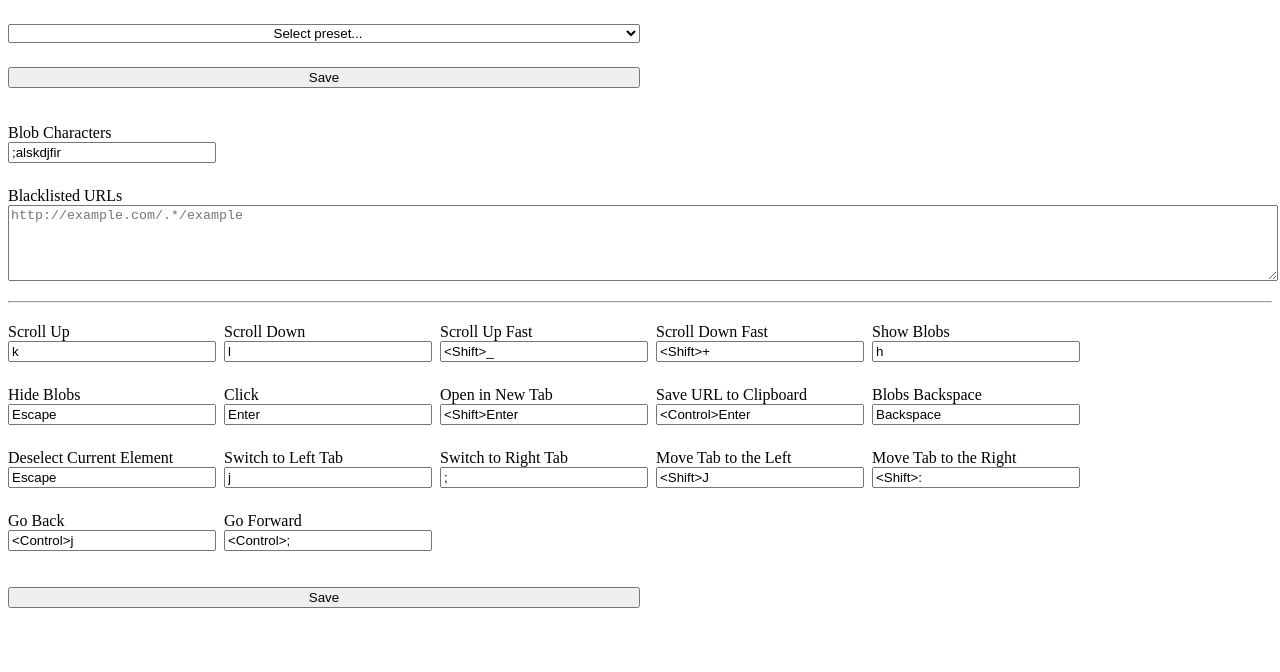
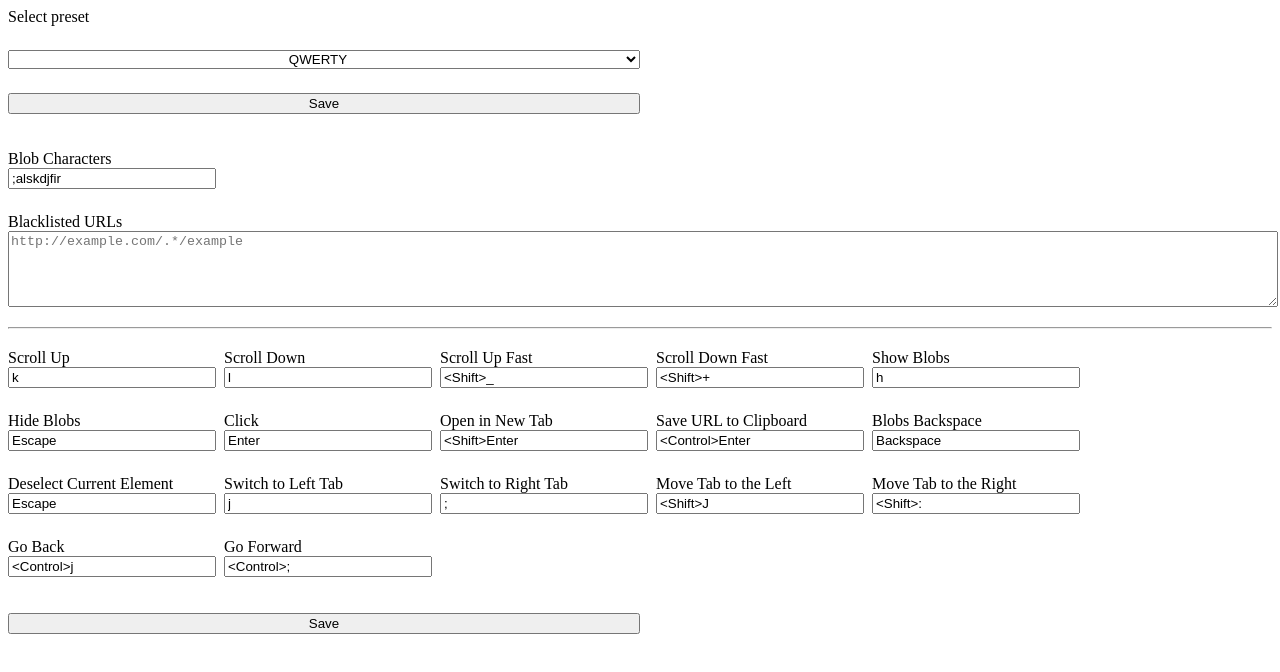
Before and after one commit to mortie/mouseless-plugin, a browser extension: page settings/options.html in a window 1280 px wide. Drawn offline with Linux system fonts and the light colour scheme.

Commit message:
Options: add html lang attribute, label to pass WCAG 2

```diff
--- a/settings/options.html
+++ b/settings/options.html
@@ -1,5 +1,5 @@
 <!DOCTYPE html>
-<html>
+<html lang="en">
 	<head>
 		<meta charset="utf-8">
 		<title>Mouseless Settings</title>
@@ -42,8 +42,8 @@ select {
 		</style>
 	</head>
 	<body>
+		<label for="presets">Select preset</label>
 		<select id="presets">
-			<option>Select preset...</option>
 			<option value="qwerty_us">QWERTY</option>
 			<option value="qwerty_no">QWERTY (Norwegian)</option>
 			<option value="azerty">AZERTY</option>
```
